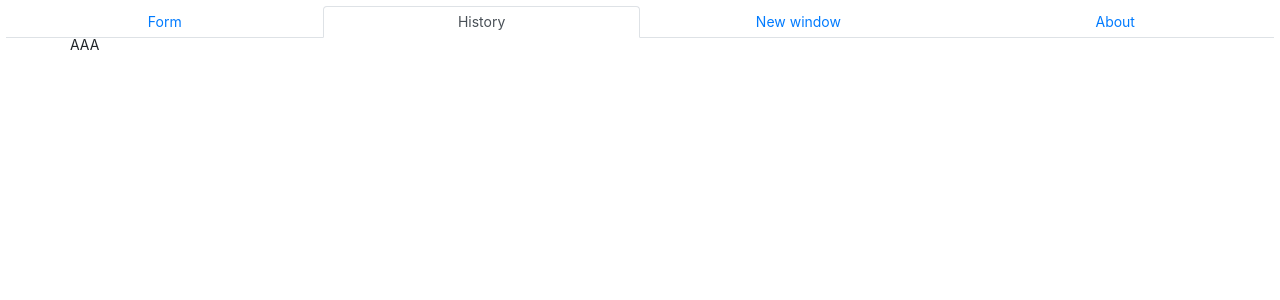
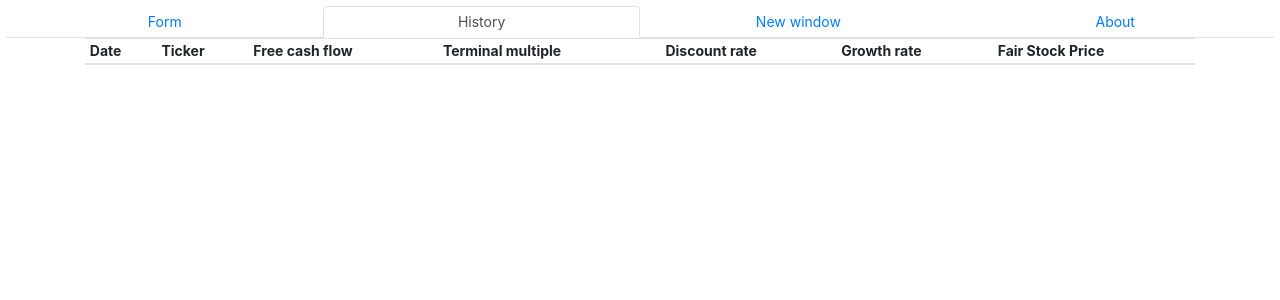
Before and after one commit to bertolo1988/dcf-chrome-extension, a React app: page / in a window 1280 px wide. Both pictures are taken after a click on the tab "History". Shown: the top 300 px of the page. Built offline with nearby package versions, Linux system fonts and the light colour scheme.

Commit message:
Plug DCF history.

```diff
--- a/src/App.js
+++ b/src/App.js
@@ -7,7 +7,7 @@ import ControlledTabs from "./ControlledTabs";
 
 import DcfHistoryContext from "./context/DcfHistoryContext";
 
-const DCF_HISTORY_LIMIT = 5;
+const DCF_HISTORY_LIMIT = 50;
 
 class App extends React.Component {
   constructor(props) {
--- /dev/null
+++ b/src/components/DcfHistory.js
@@ -0,0 +1,40 @@
+import React from "react";
+import moment from "moment";
+import { Table } from "react-bootstrap";
+
+function DcfHistoryRow(props) {
+  return (
+    <tr>
+      <td>{moment(props.data.timestamp).fromNow()}</td>
+      <td>{props.data.ticker}</td>
+      <td>{props.data.freeCashFlow}</td>
+      <td>{props.data.terminalMultiple}</td>
+      <td>{props.data.discountRate}</td>
+      <td>{props.data.growthRate}</td>
+      <td>{props.data.fairStockPrice}</td>
+    </tr>
+  );
+}
+
+export default function DcfHistory(props) {
+  return (
+    <Table striped size="sm">
+      <thead>
+        <tr>
+          <th>Date</th>
+          <th>Ticker</th>
+          <th>Free cash flow</th>
+          <th>Terminal multiple</th>
+          <th>Discount rate</th>
+          <th>Growth rate</th>
+          <th>Fair Stock Price</th>
+        </tr>
+      </thead>
+      <tbody>
+        {props.history.map((entry) => (
+          <DcfHistoryRow key={entry.timestamp} data={entry} />
+        ))}
+      </tbody>
+    </Table>
+  );
+}
--- a/src/pages/DcfHistoryPage.js
+++ b/src/pages/DcfHistoryPage.js
@@ -2,6 +2,7 @@ import React from "react";
 import { Container, Row } from "react-bootstrap";
 
 import DcfHistoryContext from "../context/DcfHistoryContext";
+import DcfHistory from "../components/DcfHistory";
 
 export default class DcfHistoryPage extends React.Component {
   static contextType = DcfHistoryContext;
@@ -9,7 +10,7 @@ export default class DcfHistoryPage extends React.Component {
   render() {
     return (
       <Container>
-        <Row>AAA</Row>
+        <DcfHistory history={this.context.dcfHistory} />
       </Container>
     );
   }
```
